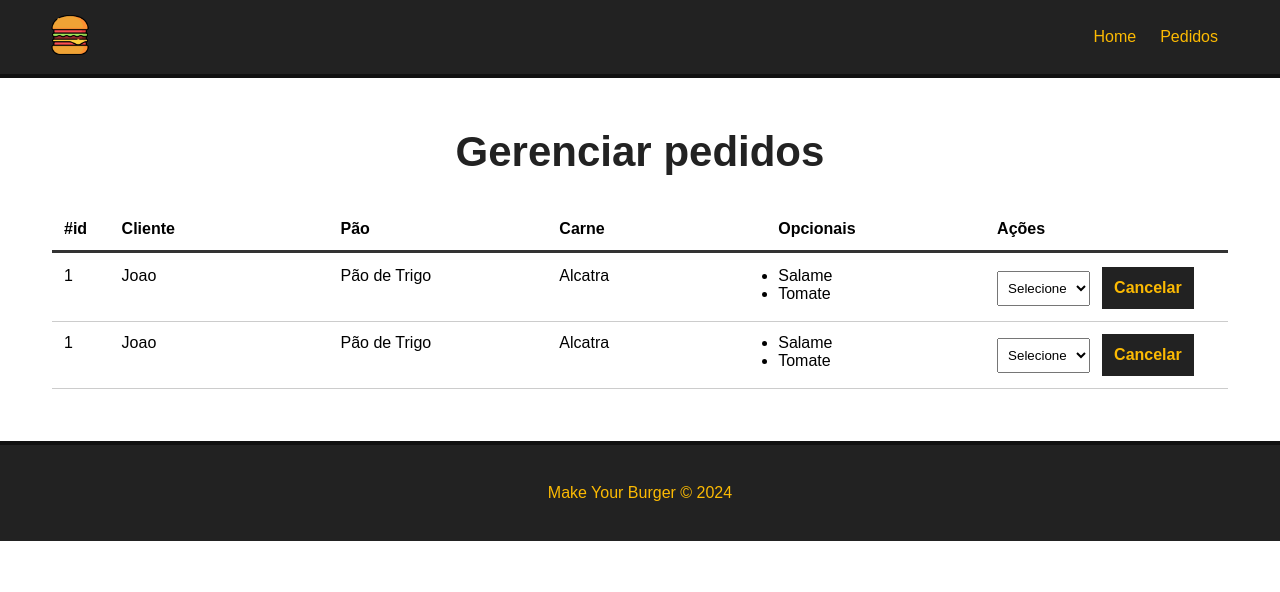
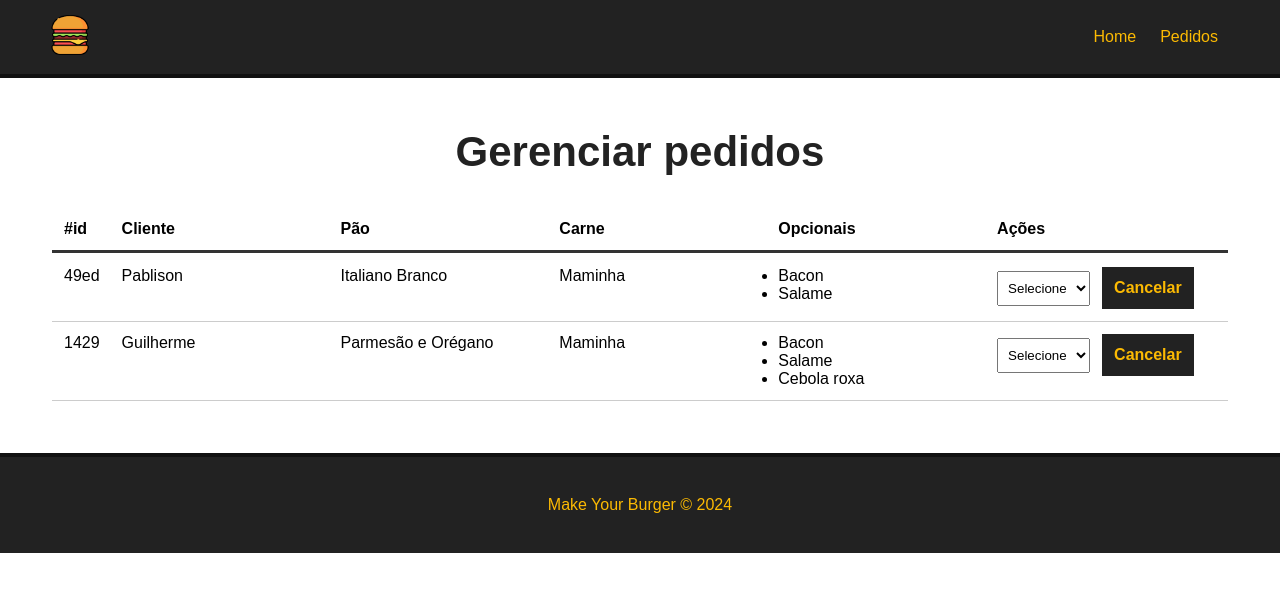
Before and after one commit to Pablison/Projeto-Burger, a Vue app: page /pedidos in a window 1280 px wide. Shown: the top 592 px of the page. Built offline with nearby package versions, Linux system fonts and the light colour scheme; data requests are answered from the project's data file.

Commit message:
resgatando os pedidos do banco

```diff
--- a/db/db.json
+++ b/db/db.json
@@ -88,6 +88,18 @@
         "Salame"
       ],
       "status": "Solicitado"
+    },
+    {
+      "id": "1429",
+      "nome": "Guilherme",
+      "pao": "Parmesão e Orégano",
+      "carne": "Maminha",
+      "opcionais": [
+        "Bacon",
+        "Salame",
+        "Cebola roxa"
+      ],
+      "status": "Solicitado"
     }
   ]
 }
--- a/src/components/Dashboard.vue
+++ b/src/components/Dashboard.vue
@@ -11,33 +11,16 @@
                 </tr>
             </thead>
             <tbody id="burger-table-rows">
-                <tr class="burger-table-row">
-                    <td class="order-number">1</td>
-                    <td>Joao</td>
-                    <td>Pão de Trigo</td>
-                    <td>Alcatra</td>
+                <tr class="burger-table-row" v-for="burger in burgers" :key="burger.id">
+                    <td class="order-number">{{ burger.id}}</td>
+                    <td>{{ burger.nome}}</td>
+                    <td>{{ burger.pao}}</td>
+                    <td>{{ burger.carne}}</td>
                     <td>
                         <ul>
-                            <li>Salame</li>
-                            <li>Tomate</li>
-                        </ul>
-                    </td>
-                    <td>
-                        <select name="status" class="status">
-                            <option>Selecione</option>
-                        </select>
-                        <button class="delete-btn">Cancelar</button>
-                    </td>
-                </tr>
-                <tr class="burger-table-row">
-                    <td class="order-number">1</td>
-                    <td>Joao</td>
-                    <td>Pão de Trigo</td>
-                    <td>Alcatra</td>
-                    <td>
-                        <ul>
-                            <li>Salame</li>
-                            <li>Tomate</li>
+                            <li v-for="(opcional, index) in burger.opcionais" :key="index">
+                                {{opcional}}
+                            </li>
                         </ul>
                     </td>
                     <td>
@@ -53,7 +36,28 @@
 
 <script>
 export default {
-    name: "Dashboard"
+    name: "Dashboard",
+    data(){
+        return {
+            burgers: null,
+            burger_id: null,
+            status: [],
+        }
+    },
+    methods: {
+        async getPedidos(){
+            const req = await fetch("http://localhost:3000/burgers");
+
+            const data = await req.json();
+
+            this.burgers = data
+
+            console.log(this.burgers);
+        }
+    },
+    mounted(){
+        this.getPedidos();
+    }
 }
 </script>
 
```
